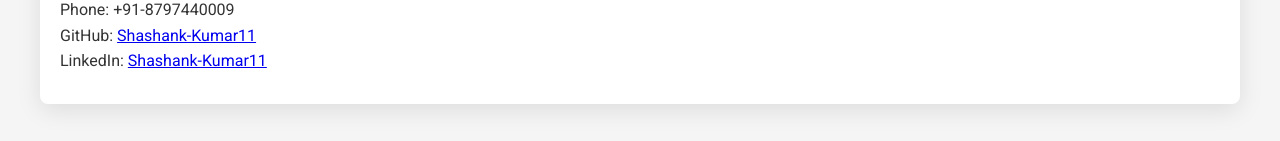
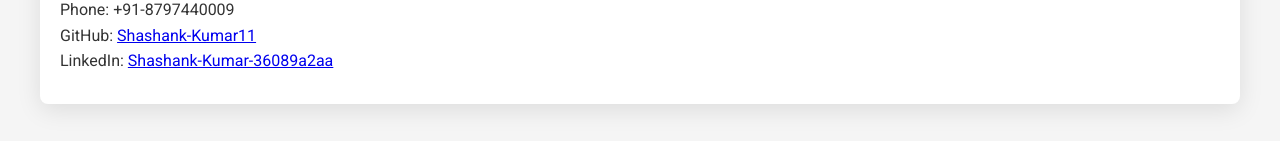
Before and after one commit to Shashank-Kumar11/shashank-portfolio, a plain HTML site: page index.html in a window 1280 px wide. Shown: the part 2614-2755 px from the top of the page. Drawn offline with Linux system fonts and the light colour scheme.

Commit message:
Update index.html

```diff
--- a/index.html
+++ b/index.html
@@ -117,7 +117,7 @@
         <p>GitHub: <a href="https://github.com/Shashank-Kumar11" target="_blank">Shashank-Kumar11</a></p>
     </div>
     <div class="LinkedIn">
-        <p>LinkedIn: <a href="https://www.linkedin.com/in/shashank-kumar-36089a2aa/" target="_blank">Shashank-Kumar11</a></p>
+        <p>LinkedIn: <a href="https://www.linkedin.com/in/shashank-kumar-36089a2aa/" target="_blank">Shashank-Kumar-36089a2aa</a></p>
     </div>
 </section>
 
```
